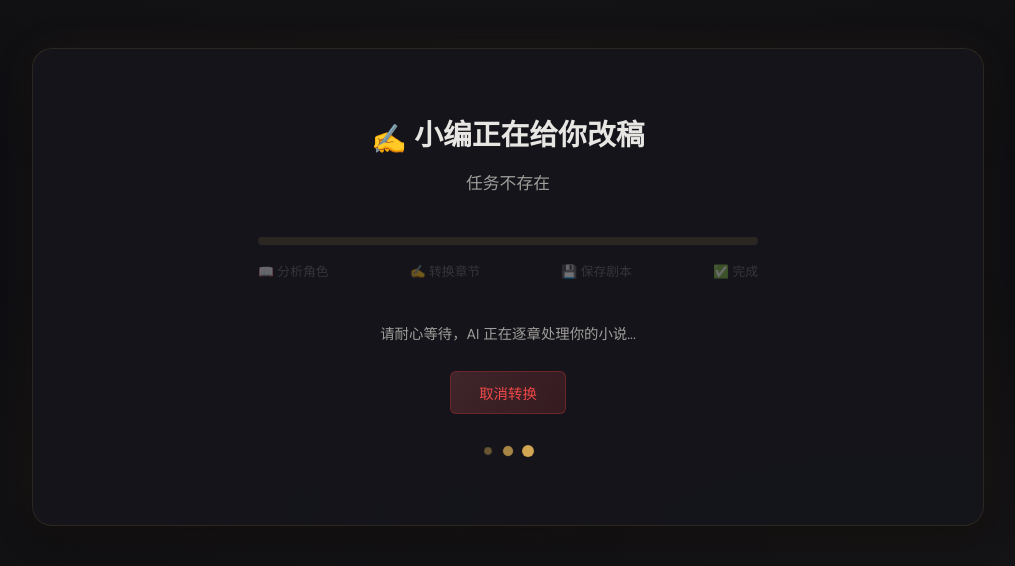
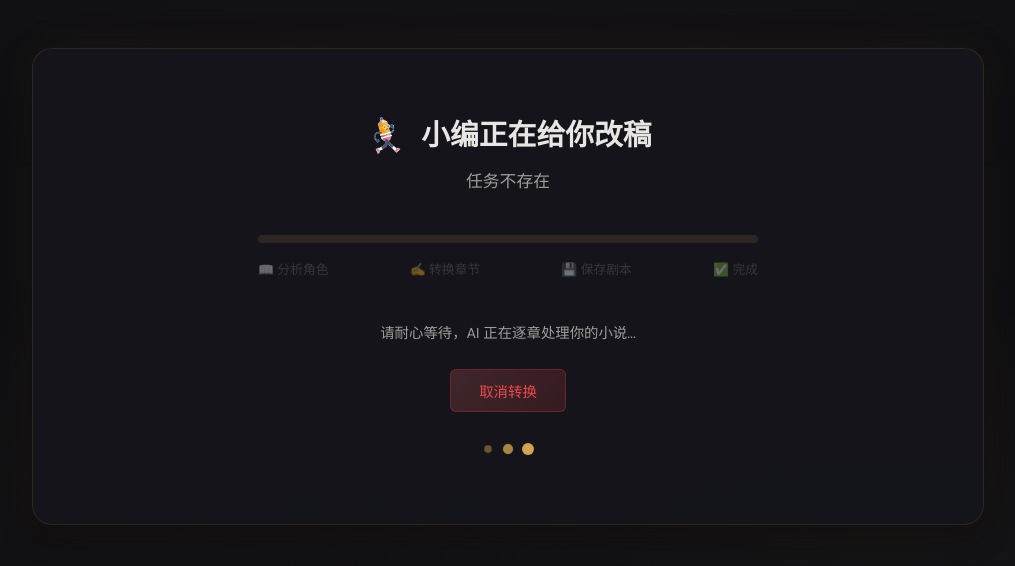
Before and after one commit to goodddGrades/qiniuyun_contest, a Flask app: page /progress/1 in a window 1280 px wide. Shown: the part 70-636 px from the top of the page, without its empty margins (132-1147 px from the left). Run offline with Flask 3, Linux system fonts and the light colour scheme; some web fonts are replaced.

Commit message:
fix: 用GIF转笔替换CSS烟头

```diff
--- a/static/css/style.css
+++ b/static/css/style.css
@@ -152,17 +152,11 @@ body::before {
     font-style: normal;
 }
 
-/* ---- 快速转笔（转换页用） ---- */
-.pen-fast {
-    display: inline-block;
-    animation: spin-fast 0.6s linear infinite;
-    font-size: 1.8rem;
+/* ---- 转笔 GIF ---- */
+.pen-gif {
+    height: 1.6em;
     vertical-align: middle;
-}
-
-@keyframes spin-fast {
-    0%   { transform: rotate(0deg); }
-    100% { transform: rotate(360deg); }
+    margin-right: 4px;
 }
 
 @keyframes spin-pen {
--- a/templates/progress.html
+++ b/templates/progress.html
@@ -4,7 +4,7 @@
 {% block content %}
 <div class="card progress-card">
     <div class="progress-header">
-        <h1><span class="pen-fast">✍️</span> 小编正在给你改稿</h1>
+        <h1><img src="{{ url_for('static', filename='penrunning.gif') }}" alt="转笔" class="pen-gif"> 小编正在给你改稿</h1>
         <p class="subtitle" id="statusText">正在准备...</p>
     </div>
 
```
Also changed, not shown: static/penrunning.gif (added).
